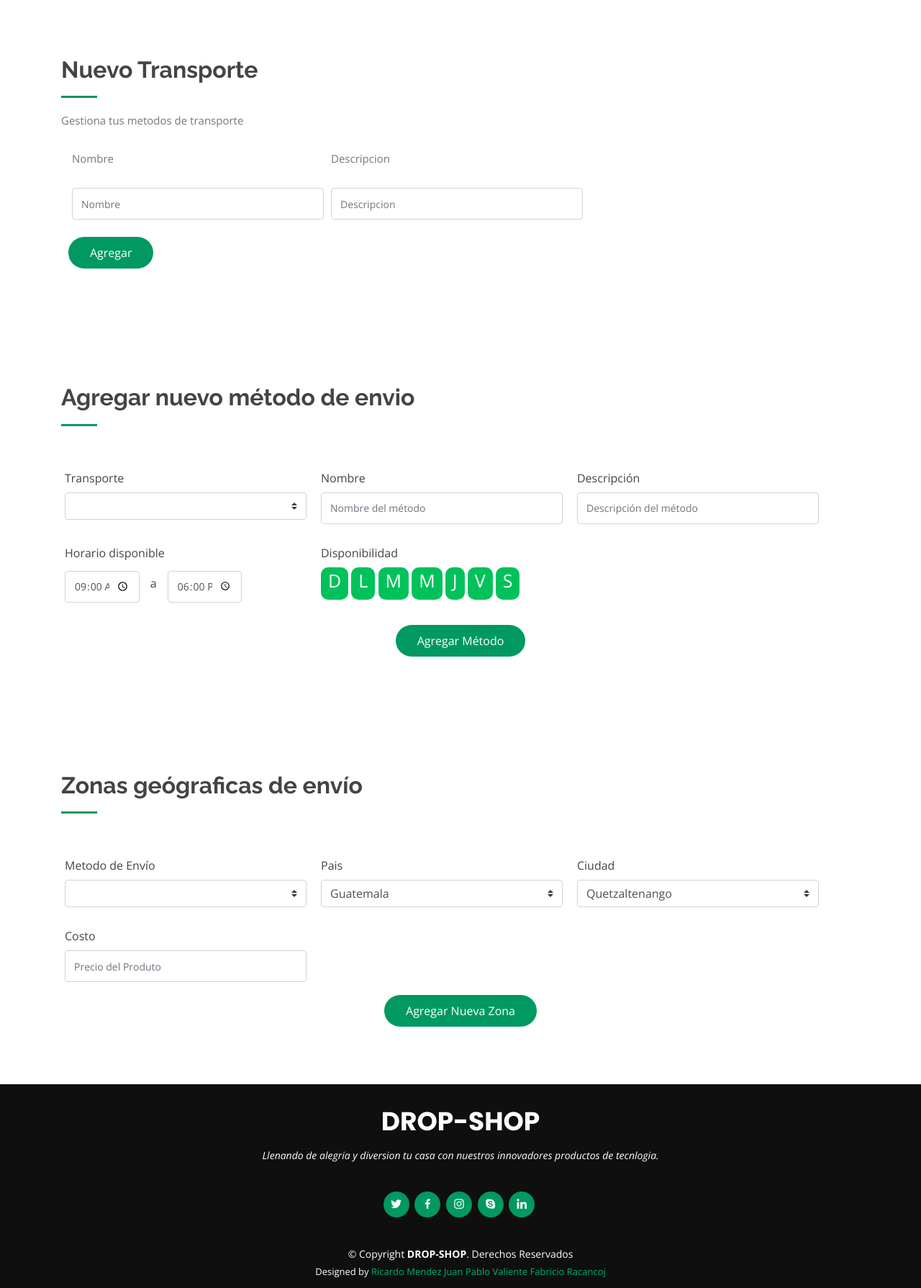
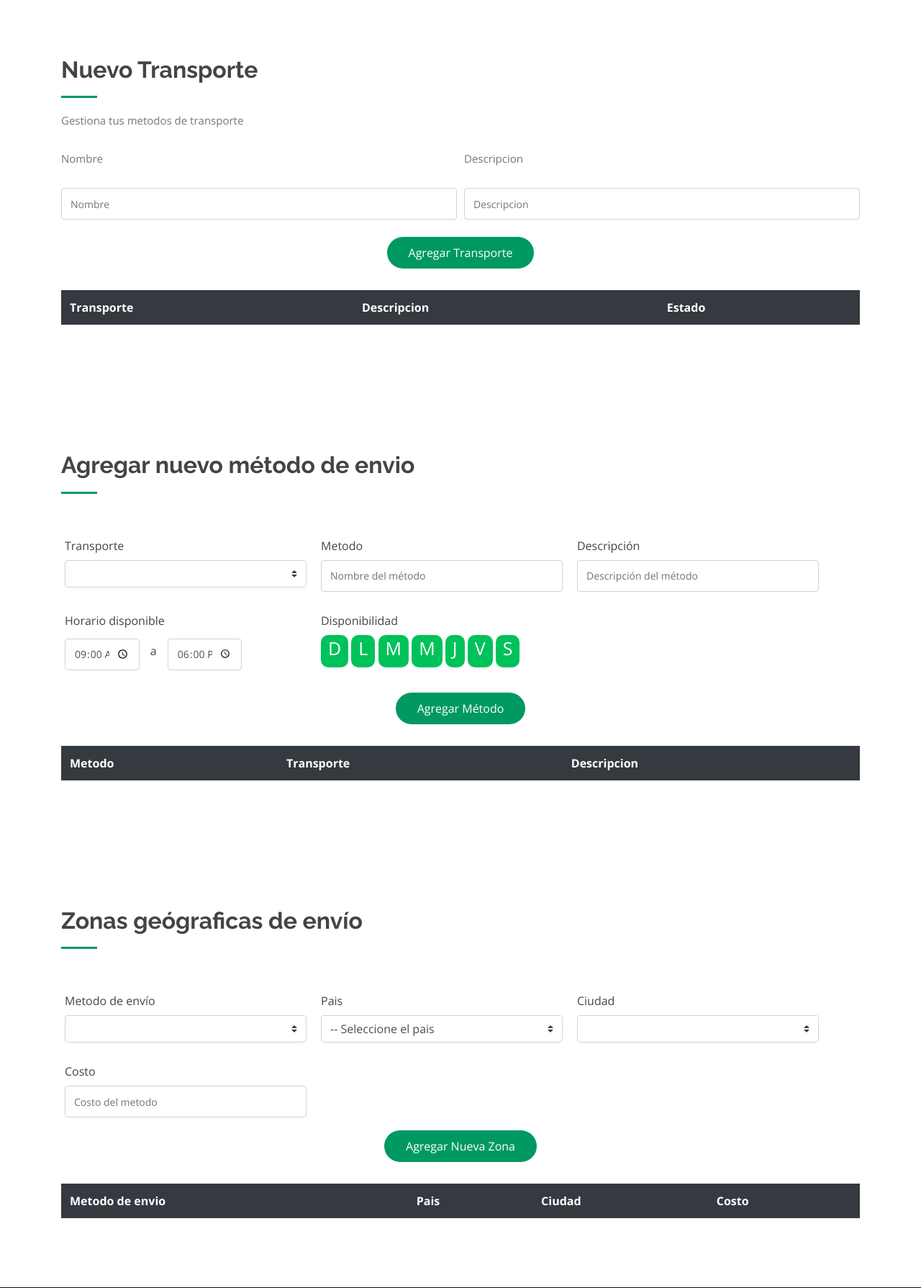
Before and after one commit to richie77mendez/adminDropShop, a PHP site: page /transporte.php in a window 1280 px wide. Shown: the part 802-2591 px from the top of the page at 72% size. Run offline with PHP 8.4, Linux system fonts and the light colour scheme; lists and menus that the app fills with data are empty; some libraries are stand-ins or nearby versions.

Commit message:
Reporte de metodos de envio

```diff
--- a/assets/js/registrarEnvio.js
+++ b/assets/js/registrarEnvio.js
@@ -1,10 +1,12 @@
 const TEXT_NO = 'no';
 const TEXT_YES = 'yes';
+var zones = [];
 
 loadTransportes();
 loadMetodosEnvio();
+loadZonasEnvio();
 loadPaises();
-loadCiudades();
+// loadCiudades();
 
 
 var sunday = false;
@@ -110,7 +112,7 @@ function saveTransportista() {
         .then(function(docRef) {
             console.log("Transportista escrito con ID: ", docRef.id);
         })
-        .then(() => setDefaultValuesTransportistas)
+        .then(() => setDefaultValuesTransportistas())
         .catch(function(error) {
             console.error("Error adding document: ", error);
         });
@@ -122,8 +124,6 @@ function saveMetodoEnvio() {
     var transport = document.getElementById("nombreTransporte");
     var idTransport = transport.options[transport.selectedIndex].value;
     var nameTransport = transport.options[transport.selectedIndex].text;
-    // var idTransport = document.getElementById('nombreTransporte').value;
-    // var nameTransport = document.getElementById('nombreTransporte').textContent;
     var initHour = document.getElementById('inicioHorario').value;
     var endHour = document.getElementById('finHorario').value;
     var availability = this.disponibilidad;
@@ -151,7 +151,9 @@ function saveMetodoEnvio() {
 }
 
 function saveZonaEnvio() {
-    var metodoEnvio = document.getElementById('nombresMetodoEnvio').value;
+    var metodoEnvio = document.getElementById('nombresTransporte').value;
+    let metodoEnvioT = document.getElementById('nombresTransporte');
+    let metodoEnvioText = metodoEnvioT.options[metodoEnvioT.selectedIndex].title;
     var pais = document.getElementById("nombresPaises");
     var valuePais = pais.options[pais.selectedIndex].value;
     var ciudad = document.getElementById("nombresCiudades");
@@ -159,8 +161,10 @@ function saveZonaEnvio() {
     var precioZona = document.getElementById("precioZona").value;
     var now = firebase.firestore.FieldValue.serverTimestamp();
 
+    if (metodoEnvio && valuePais && valueCiudad) {
         db.collection("zonasEnvio").add({
                 metod: metodoEnvio,
+                nameMetod: metodoEnvioText,
                 country: valuePais,
                 city: valueCiudad,
                 cost: precioZona,
@@ -170,9 +174,14 @@ function saveZonaEnvio() {
             .then(function(docRef) {
                 console.log("Metodo envio escrito con ID: ", docRef.id);
             })
+            .then(() => reloadAll())
             .catch(function(error) {
                 console.error("Error adding document: ", error);
             });
+    } else {
+
+    }
+
 
 }
 
@@ -206,47 +215,86 @@ function setDefaultValuesTransportistas() {
 function loadTransportes() {
 
     var select = document.getElementById("nombreTransporte");
+    let table = document.getElementById("bodyTransportistas");
+    table.innerHTML = "";
 
     db.collection("transportistas")
+        .orderBy("name")
         .get()
         .then(function(querySnapshot) {
+            let docs = querySnapshot.data;
+
             querySnapshot.forEach(function(doc) {
                 var option = document.createElement("option");
+                // Elementos de tabla BodyTransportistas
+                let row = table.insertRow();
+                let nameT = row.insertCell(0);
+                let descriptionT = row.insertCell(1);
+                let stateT = row.insertCell(2);
+                nameT.innerHTML = doc.data().name;
+                descriptionT.innerHTML = doc.data().description;
+                stateT.innerHTML = doc.data().state;
+                // Elementos de select nombreTransporte
                 option.text = doc.data().name;
                 option.title = doc.data().name;
                 option.value = doc.id;
                 select.add(option);
-                // doc.data() is never undefined for query doc snapshots
-                // console.log(doc.id, " => ", doc.data().name);
             });
         });
-
-
-    // var example_array = {
-    //     ValueA: 'Transporte 1',
-    //     ValueB: 'Transporte 2',
-    //     ValueC: 'Transporte 3'
-    // };
-
-    // for (index in example_array) {
-    //     select.options[select.options.length] = new Option(example_array[index], index);
-    // }
 }
 
 function loadMetodosEnvio() {
 
-    var select = document.getElementById("nombresMetodoEnvio");
-
+    var transportes = document.getElementById("nombresTransporte");
+    let table = document.getElementById("bodyMetodosEnvio");
+    table.innerHTML = "";
     db.collection("metodosEnvio")
+        .orderBy("nameTransport")
         .get()
         .then(function(querySnapshot) {
             querySnapshot.forEach(function(doc) {
-                var option = document.createElement("option");
-                var name = doc.data().name + " - " + doc.data().nameTransport;
-                option.text = name;
-                option.title = name;
-                option.value = doc.id;
-                select.add(option);
+                var optionTransporte = document.createElement("option");
+
+                let row = table.insertRow();
+                let nameME = row.insertCell(0);
+                let transportME = row.insertCell(1);
+                let descriptionME = row.insertCell(2);
+                nameME.innerHTML = doc.data().name;
+                transportME.innerHTML = doc.data().nameTransport;
+                descriptionME.innerHTML = doc.data().description;
+
+                var transporte = doc.data().nameTransport + ': ' + doc.data().name;
+
+                optionTransporte.text = transporte;
+                optionTransporte.title = transporte;
+                optionTransporte.value = doc.id;
+
+                transportes.add(optionTransporte);
+            });
+        });
+}
+
+function loadZonasEnvio() {
+
+    var select = document.getElementById("nombresMetodoEnvio");
+    let table = document.getElementById("bodyZonas");
+    table.innerHTML = "";
+
+    db.collection("zonasEnvio")
+        .orderBy("nameMetod")
+        .get()
+        .then(function(querySnapshot) {
+            querySnapshot.forEach(function(doc) {
+
+                let row = table.insertRow();
+                let nameME = row.insertCell(0);
+                let country = row.insertCell(1);
+                let city = row.insertCell(2);
+                let cost = row.insertCell(3);
+                nameME.innerHTML = doc.data().nameMetod;
+                country.innerHTML = doc.data().country;
+                city.innerHTML = doc.data().city;
+                cost.innerHTML = doc.data().cost;
             });
         });
 }
@@ -254,36 +302,55 @@ function loadMetodosEnvio() {
 function loadPaises() {
 
     var select = document.getElementById("nombresPaises");
+    let zones = [];
 
-    var example_array = {
-        Guatemala: 'Guatemala',
-        EstadosUnidos: 'Estados Unidos',
-        Mexico: 'Mexico'
-    };
 
-    for (index in example_array) {
-        select.options[select.options.length] = new Option(example_array[index], index);
-    }
+    db.collection("zones")
+        .get()
+        .then(function(querySnapshot) {
+            querySnapshot.forEach(function(doc) {
+                let option = document.createElement("option");
+                // setInfoZones(doc.data());
+                let country = doc.data().country;
+                option.text = country;
+                option.title = country;
+                option.value = country;
+                select.add(option);
+            });
+        });
+    loadCiudades();
 }
 
 function loadCiudades() {
 
+    var selected = document.getElementById("nombresPaises");
+    let actualCountry = selected.value;
     var select = document.getElementById("nombresCiudades");
+    console.log(actualCountry);
+    select.innerHTML = '';
 
-    var example_array = {
-        Quetzaltenango: 'Quetzaltenango',
-        Quiche: 'Quiche',
-        SanMarcos: 'San Marcos',
-        Totonicapan: 'Totonicapan',
-        Izabal: 'Izabal'
-    };
+    db.collection("zones")
+        .where("country", "==", actualCountry)
+        .get()
+        .then(function(querySnapshot) {
+            querySnapshot.forEach(function(doc) {
+                let cities = doc.data().cities;
+                if (cities) {
+                    cities.forEach(city => {
+                        let option = document.createElement("option");
+                        option.text = city;
+                        option.title = city;
+                        select.add(option);
+                        // console.log(city);
+                    });
+                }
+            });
+        });
 
-    for (index in example_array) {
-        select.options[select.options.length] = new Option(example_array[index], index);
-    }
 }
 
 function reloadAll() {
     loadTransportes();
     loadMetodosEnvio();
+    loadZonasEnvio();
 }
--- a/transporte.php
+++ b/transporte.php
@@ -83,8 +83,6 @@
 
     <div class="container">
 
-      <div class="col-lg-8 mt-5 mt-lg-0">
-
       <form method="post" role="form" autocomplete="off" class="php-email-form">
         <div class="form-row">
           <div class="col-md-6 form-group">
@@ -101,17 +99,34 @@
             <input type="text" name="nombre" class="form-control" id="descriptionTransport" placeholder="Descripcion" data-msg="Porfavor ingresa una descripcion valida." />
             <div class="validate" id="validateDescriptionTransport"></div>
           </div>
-
+        </div>
         <div class="text-center">
           <button type="submit" onclick="saveTransportista()">
-                Agregar
+            Agregar Transporte
           </button>
-            </div>
         </div>
       </form>
 
     </div>
 
+    <div class="container">
+
+      <div class="section-title">
+        <!-- <h2>Transportistas disponibles</h2> -->
+        <!-- <p>Gestiona tus metodos de transporte</p> -->
+      </div>
+
+      <div class="table table-hover">
+        <table id="tableTransportistas" class="table table-borderless table-striped table-earning">
+          <thead class="thead-dark">
+            <tr>
+              <th>Transporte</th>
+              <th>Descripcion</th>
+              <th>Estado</th>
+            </tr>
+          </thead>
+          <tbody id="bodyTransportistas"></tbody>
+        </table>
       </div>
 
     </div>
@@ -169,7 +184,7 @@
             <select class="form-control custom-select" id="nombreTransporte"></select>
           </div>
           <div class="form-group input-field">
-            <label>Nombre</label>
+            <label>Metodo</label>
             <input type="text" name="nombreMetodoEnvio" class="form-control" id="nombreMetodoEnvio" placeholder="Nombre del método" data-rule="minlen:6" data-msg="Porfavor ingresa un nombre valido." />
           </div>
           <div class="form-group input-field">
@@ -234,6 +249,26 @@
 
     </div>
 
+    <div class="container">
+
+      <div class="section-title">
+        <!-- <h2>Metodos de Envío</h2> -->
+        <!-- <p>Gestiona tus metodos de transporte</p> -->
+      </div>
+
+      <div class="table table-hover">
+        <table id="tableMetodosEnvio" class="table table-borderless table-striped table-earning">
+          <thead class="thead-dark">
+            <tr>
+              <th>Metodo</th>
+              <th>Transporte</th>
+              <th>Descripcion</th>
+            </tr>
+          </thead>
+          <tbody id="bodyMetodosEnvio"></tbody>
+        </table>
+      </div>
+
   </section>
 
   <section id="zonaGeograficaEnvio" class="contact">
@@ -249,20 +284,23 @@
       <form method="post" role="form" autocomplete="off" class="php-email-form">
         <div class="form-row">
           <div class="form-group input-field">
-            <label for="exampleInputEmail1">Metodo de Envío</label>
-            <select class="form-control custom-select" id="nombresMetodoEnvio"></select>
+            <label for="exampleInputEmail1">Metodo de envío</label>
+            <select class="form-control custom-select" id="nombresTransporte"></select>
           </div>
           <div class="form-group input-field">
             <label>Pais</label>
-            <select class="form-control custom-select" id="nombresPaises"></select>
+            <select class="form-control custom-select" id="nombresPaises" onchange="loadCiudades()">
+              <option title="Selecciona el pais">-- Seleccione el pais</option>
+            </select>
           </div>
           <div class="form-group input-field">
             <label for="exampleInputEmail1">Ciudad</label>
-            <select class="form-control custom-select" id="nombresCiudades"></select>
+            <select class="form-control custom-select" id="nombresCiudades">
+            </select>
           </div>
           <div class="form-group input-field">
             <label for="exampleInputEmail1">Costo</label>
-            <input type="number" min=0.0 step="1.0" name="precio" class="form-control" id="precioZona" placeholder="Precio del Produto" data-rule-number data-msg="Porfavor ingresa un precio valido" />
+            <input type="number" min=0.0 step="1.0" name="precio" class="form-control" id="precioZona" placeholder="Costo del metodo" data-rule-number data-msg="Porfavor ingresa un precio valido" />
           </div>
         </div>
         <div class="text-center">
@@ -270,6 +308,25 @@
         </div>
       </form>
 
+    </div>
+
+    <div class="container">
+      <div class="section-title">
+      </div>
+
+      <div class="table table-hover">
+        <table id="tableZones" class="table table-borderless table-striped table-earning">
+          <thead class="thead-dark">
+            <tr>
+              <th>Metodo de envio</th>
+              <th>Pais</th>
+              <th>Ciudad</th>
+              <th>Costo</th>
+            </tr>
+          </thead>
+          <tbody id="bodyZonas"></tbody>
+        </table>
+      </div>
     </div>
 
   </section>
```
Lines whose indentation alone changed are shown as unchanged.
